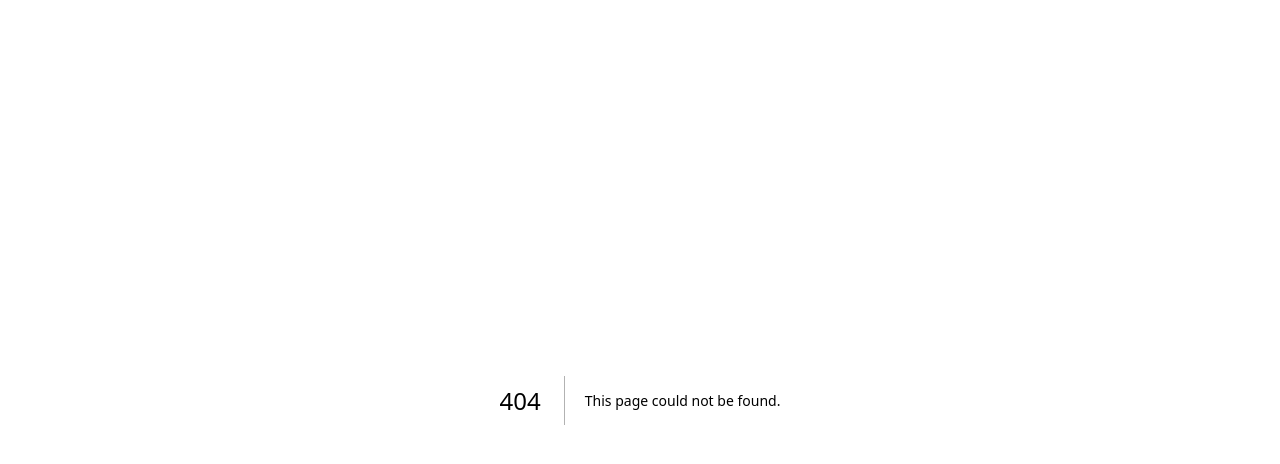
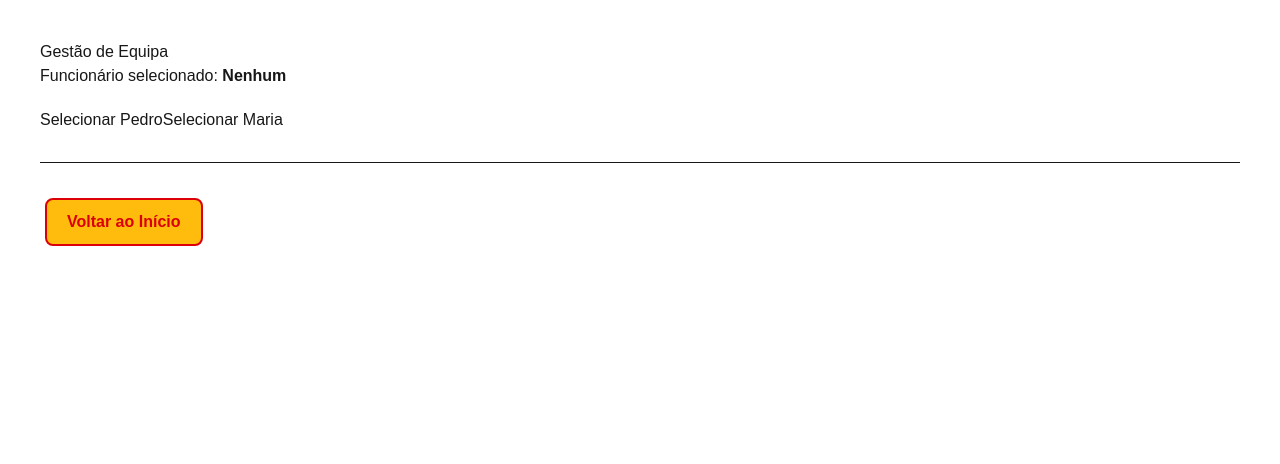
Before and after one commit to QuakeXIV/shiftbalance, a Next.js app: page /funcionarios in a window 1280 px wide. Before the commit this address had no page. Shown: the top 464 px of the page. Built offline with nearby package versions, Linux system fonts and the light colour scheme.

Commit message:
Primeiro Hook

```diff
--- /dev/null
+++ b/app/funcionarios/page.tsx
@@ -0,0 +1,27 @@
+"use client"; // 1. Dizemos que a página é interativa
+
+import { useState } from 'react'; // 2. Pedimos o "tabuleiro" (Hook)
+import BotaoMenu from '../../components/BotaoMenu';
+
+export default function PaginaFuncionarios() {
+  // 3. Criamos o tabuleiro. Nome atual: 'escolhido'. Função para mudar: 'setEscolhido'.
+  const [escolhido, setEscolhido] = useState("Nenhum");
+
+  return (
+    <div style={{ padding: '40px', fontFamily: 'sans-serif' }}>
+      <h1>Gestão de Equipa</h1>
+
+      {/* Aqui mostramos o que está no "tabuleiro" neste momento */}
+      <p>Funcionário selecionado: <strong>{escolhido}</strong></p>
+
+      <div style={{ marginTop: '20px' }}>
+        {/* Quando clicamos, a mão (setEscolhido) muda o valor no tabuleiro */}
+        <button onClick={() => setEscolhido("Pedro")}>Selecionar Pedro</button>
+        <button onClick={() => setEscolhido("Maria")}>Selecionar Maria</button>
+      </div>
+
+      <hr style={{ margin: '30px 0' }} />
+      <BotaoMenu texto="Voltar ao Início" destino="/" />
+    </div>
+  );
+}
```
